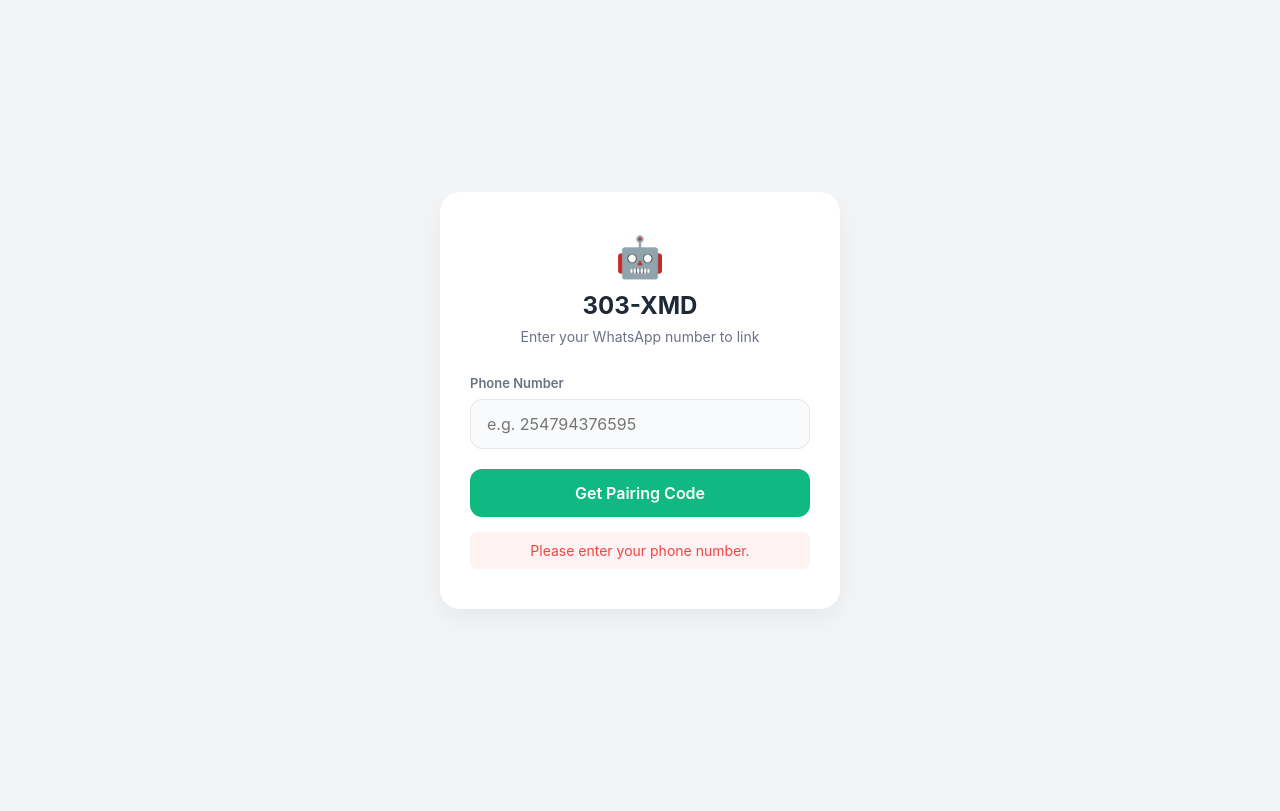
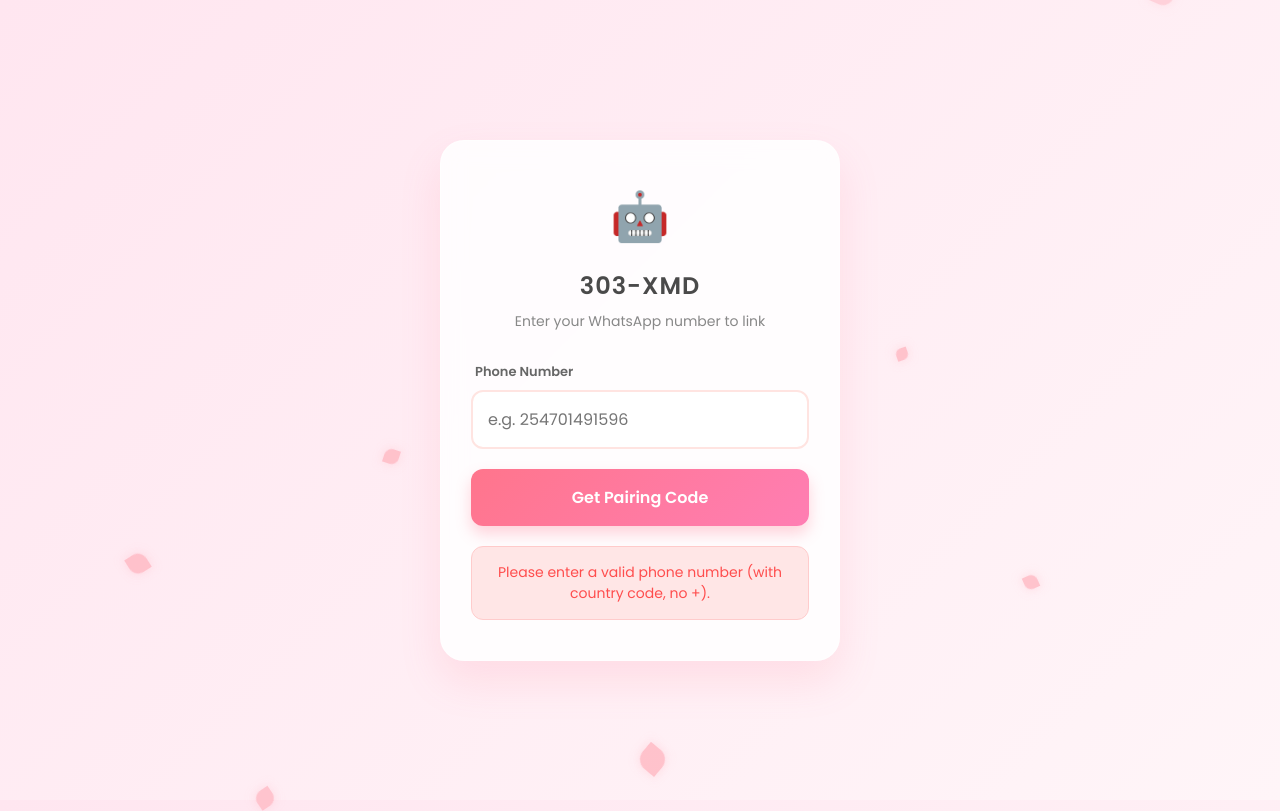
Before and after one commit to AdminRay7/presenter-xmd, a website: page public/index.html in a window 1280 px wide. Both pictures are taken after a click on the button "Get Pairing Code". Drawn offline with Linux system fonts and the light colour scheme.

Commit message:
Update index.html

```diff
--- a/public/index.html
+++ b/public/index.html
@@ -1,210 +1,332 @@
-<!doctype html>
+<!DOCTYPE html>
 <html lang="en">
 <head>
-    <meta charset="utf-8" />
-    <meta name="viewport" content="width=device-width, initial-scale=1, maximum-scale=1, user-scalable=no" />
-    <title>303-XMD | Pair Device</title>
+    <meta charset="UTF-8">
+    <meta name="viewport" content="width=device-width, initial-scale=1.0">
+    <title>303-XMD | Link Device</title>
+    <link href="https://fonts.googleapis.com/css2?family=Poppins:wght@300;400;600&display=swap" rel="stylesheet">
     <style>
         :root {
-            --bg: #f3f4f6;
-            --card: #ffffff;
-            --text: #1f2937;
-            --text-muted: #6b7280;
-            --primary: #10b981;
-            --primary-hover: #059669;
-            --border: #e5e7eb;
-            --error: #ef4444;
+            --primary-pink: #ff758c;
+            --hover-pink: #ff7eb3;
+            --bg-pink: #fff0f5;
+            --text-dark: #4a4a4a;
+            --error-red: #ff4d4d;
+            --success-green: #2ecc71;
         }
 
-        * { box-sizing: border-box; margin: 0; padding: 0; font-family: -apple-system, BlinkMacSystemFont, "Segoe UI", Roboto, Helvetica, Arial, sans-serif; }
+        * {
+            box-sizing: border-box;
+            margin: 0;
+            padding: 0;
+            font-family: 'Poppins', sans-serif;
+        }
 
         body {
-            background-color: var(--bg);
-            color: var(--text);
+            background: linear-gradient(135deg, #ffe6f0 0%, #fff5f8 100%);
+            min-height: 100vh;
             display: flex;
+            justify-content: center;
             align-items: center;
-            justify-content: center;
-            min-height: 100vh;
-            padding: 20px;
+            overflow: hidden; /* Hide overflowing petals */
+            position: relative;
         }
 
+        /* --- Floating Flowers Background --- */
+        .flowers-container {
+            position: absolute;
+            top: 0;
+            left: 0;
+            width: 100%;
+            height: 100%;
+            pointer-events: none;
+            z-index: 0;
+        }
+
+        .flower {
+            position: absolute;
+            background-color: #ffb6c1;
+            border-radius: 50% 0 50% 0;
+            opacity: 0.6;
+            animation: float linear infinite;
+            box-shadow: 0 0 10px rgba(255, 182, 193, 0.5);
+        }
+
+        /* Generate different sizes and animations for flowers */
+        .flower:nth-child(1) { width: 20px; height: 20px; left: 10%; animation-duration: 12s; animation-delay: 0s; }
+        .flower:nth-child(2) { width: 15px; height: 15px; left: 30%; animation-duration: 18s; animation-delay: -2s; }
+        .flower:nth-child(3) { width: 25px; height: 25px; left: 50%; animation-duration: 15s; animation-delay: -5s; }
+        .flower:nth-child(4) { width: 12px; height: 12px; left: 70%; animation-duration: 20s; animation-delay: -1s; }
+        .flower:nth-child(5) { width: 22px; height: 22px; left: 90%; animation-duration: 14s; animation-delay: -7s; }
+        .flower:nth-child(6) { width: 18px; height: 18px; left: 20%; animation-duration: 22s; animation-delay: -12s; }
+        .flower:nth-child(7) { width: 14px; height: 14px; left: 80%; animation-duration: 16s; animation-delay: -3s; }
+
+        @keyframes float {
+            0% { transform: translateY(-10vh) rotate(0deg); opacity: 0; }
+            10% { opacity: 0.8; }
+            90% { opacity: 0.8; }
+            100% { transform: translateY(110vh) rotate(360deg); opacity: 0; }
+        }
+
+        /* --- Main Card --- */
         .card {
-            background: var(--card);
-            width: 100%;
+            background: rgba(255, 255, 255, 0.85);
+            backdrop-filter: blur(12px);
+            -webkit-backdrop-filter: blur(12px);
+            border: 1px solid rgba(255, 255, 255, 0.5);
+            border-radius: 24px;
+            padding: 40px 30px;
+            width: 90%;
             max-width: 400px;
-            border-radius: 20px;
-            box-shadow: 0 10px 25px rgba(0, 0, 0, 0.05);
-            padding: 40px 30px;
             text-align: center;
+            box-shadow: 0 20px 40px rgba(255, 117, 140, 0.15);
+            z-index: 1;
+            position: relative;
+            transition: transform 0.3s ease;
+        }
+
+        .card:hover {
+            transform: translateY(-5px);
         }
 
         .logo {
-            font-size: 40px;
-            margin-bottom: 10px;
+            font-size: 48px;
+            margin-bottom: 15px;
+            display: inline-block;
+            animation: bounce 2s infinite ease-in-out;
+        }
+
+        @keyframes bounce {
+            0%, 100% { transform: translateY(0); }
+            50% { transform: translateY(-10px); }
         }
 
         h1 {
+            color: var(--text-dark);
             font-size: 24px;
-            font-weight: 700;
+            font-weight: 600;
             margin-bottom: 8px;
-            color: var(--text);
+            letter-spacing: 1px;
         }
 
         p.subtitle {
+            color: #888;
             font-size: 14px;
-            color: var(--text-muted);
             margin-bottom: 30px;
         }
 
         .input-group {
+            text-align: left;
             margin-bottom: 20px;
-            text-align: left;
         }
 
-        .input-group label {
+        label {
             display: block;
             font-size: 13px;
             font-weight: 600;
+            color: #666;
             margin-bottom: 8px;
-            color: var(--text-muted);
+            margin-left: 4px;
         }
 
         input {
             width: 100%;
-            padding: 14px 16px;
+            padding: 15px;
+            border: 2px solid #ffe4e1;
+            background: #fff;
+            border-radius: 12px;
             font-size: 16px;
-            border: 1px solid var(--border);
-            border-radius: 12px;
+            color: var(--text-dark);
+            transition: all 0.3s ease;
             outline: none;
-            transition: border-color 0.2s, box-shadow 0.2s;
-            background: #f9fafb;
         }
 
         input:focus {
-            border-color: var(--primary);
-            background: #ffffff;
-            box-shadow: 0 0 0 3px rgba(16, 185, 129, 0.1);
+            border-color: var(--primary-pink);
+            box-shadow: 0 0 0 4px rgba(255, 117, 140, 0.1);
         }
 
         button {
             width: 100%;
-            padding: 14px;
+            padding: 16px;
+            background: linear-gradient(135deg, var(--primary-pink), var(--hover-pink));
+            color: white;
+            border: none;
+            border-radius: 12px;
             font-size: 16px;
             font-weight: 600;
-            color: white;
-            background: var(--primary);
-            border: none;
-            border-radius: 12px;
             cursor: pointer;
-            transition: background 0.2s, transform 0.1s;
+            transition: all 0.3s ease;
+            box-shadow: 0 8px 15px rgba(255, 117, 140, 0.3);
+            position: relative;
+            overflow: hidden;
+            display: flex;
+            justify-content: center;
+            align-items: center;
+            gap: 10px;
         }
 
-        button:hover { background: var(--primary-hover); }
-        button:active { transform: scale(0.98); }
-        button:disabled { opacity: 0.7; cursor: not-allowed; }
-
-        .code-box {
-            display: none;
-            margin-top: 25px;
-            padding: 20px;
-            background: #ecfdf5;
-            border: 1px dashed var(--primary);
-            border-radius: 12px;
+        button:hover {
+            transform: translateY(-2px);
+            box-shadow: 0 12px 20px rgba(255, 117, 140, 0.4);
         }
 
-        .code-label {
-            font-size: 13px;
-            color: var(--text-muted);
-            margin-bottom: 8px;
+        button:disabled {
+            background: #ffc0cb;
+            cursor: not-allowed;
+            transform: none;
+            box-shadow: none;
         }
 
-        .code-value {
-            font-size: 28px;
-            font-weight: 800;
-            color: var(--primary-hover);
-            letter-spacing: 4px;
-            font-family: monospace;
+        /* --- Spinner --- */
+        .spinner {
+            display: none;
+            width: 20px;
+            height: 20px;
+            border: 3px solid rgba(255, 255, 255, 0.3);
+            border-radius: 50%;
+            border-top-color: white;
+            animation: spin 1s ease-in-out infinite;
         }
 
-        .error {
-            color: var(--error);
+        @keyframes spin {
+            to { transform: rotate(360deg); }
+        }
+
+        /* --- Alerts --- */
+        .alert {
+            margin-top: 20px;
+            padding: 15px;
+            border-radius: 12px;
             font-size: 14px;
-            margin-top: 15px;
             display: none;
-            background: #fef2f2;
-            padding: 10px;
-            border-radius: 8px;
+            animation: fadeIn 0.3s ease;
         }
+
+        .alert.error {
+            background: #ffe6e6;
+            color: var(--error-red);
+            border: 1px solid #ffcccc;
+        }
+
+        .alert.success {
+            background: #e6ffe6;
+            color: var(--success-green);
+            border: 1px solid #ccffcc;
+            font-size: 18px;
+            font-weight: 600;
+            letter-spacing: 2px;
+        }
+
+        @keyframes fadeIn {
+            from { opacity: 0; transform: translateY(-10px); }
+            to { opacity: 1; transform: translateY(0); }
+        }
+
     </style>
 </head>
 <body>
 
+    <!-- Floating Flowers Background -->
+    <div class="flowers-container">
+        <div class="flower"></div>
+        <div class="flower"></div>
+        <div class="flower"></div>
+        <div class="flower"></div>
+        <div class="flower"></div>
+        <div class="flower"></div>
+        <div class="flower"></div>
+    </div>
+
+    <!-- Main Card -->
     <div class="card">
         <div class="logo">🤖</div>
         <h1>303-XMD</h1>
         <p class="subtitle">Enter your WhatsApp number to link</p>
 
         <div class="input-group">
-            <label>Phone Number</label>
-            <input id="phone" type="tel" placeholder="e.g. 254794376595" autocomplete="off" />
+            <label for="phone">Phone Number</label>
+            <input type="tel" id="phone" placeholder="e.g. 254701491596" autocomplete="off">
         </div>
 
-        <button id="btn" onclick="pair()">Get Pairing Code</button>
+        <button id="submitBtn" onclick="getPairingCode()">
+            <span id="btnText">Get Pairing Code</span>
+            <div class="spinner" id="btnSpinner"></div>
+        </button>
 
-        <div id="codeBox" class="code-box">
-            <div class="code-label">Your Pairing Code</div>
-            <div id="codeValue" class="code-value">----</div>
-        </div>
+        <!-- Error Message -->
+        <div id="errorMsg" class="alert error"></div>
 
-        <div id="err" class="error"></div>
+        <!-- Success Message -->
+        <div id="successMsg" class="alert success"></div>
     </div>
 
     <script>
-async function pair() {
-    const btn = document.getElementById("btn");
-    const phone = document.getElementById("phone").value.trim();
-    const err = document.getElementById("err");
-    const codeBox = document.getElementById("codeBox");
-    const codeValue = document.getElementById("codeValue");
+        async function getPairingCode() {
+            const phoneInput = document.getElementById('phone').value.trim();
+            const btn = document.getElementById('submitBtn');
+            const btnText = document.getElementById('btnText');
+            const spinner = document.getElementById('btnSpinner');
+            const errorMsg = document.getElementById('errorMsg');
+            const successMsg = document.getElementById('successMsg');
 
             // Reset UI
-    err.style.display = "none";
-    codeBox.style.display = "none";
+            errorMsg.style.display = 'none';
+            successMsg.style.display = 'none';
 
-    if (!phone) {
-        err.textContent = "Please enter your phone number.";
-        err.style.display = "block";
+            // Basic Validation
+            if (!phoneInput || phoneInput.length < 7) {
+                errorMsg.innerText = "Please enter a valid phone number (with country code, no +).";
+                errorMsg.style.display = 'block';
                 return;
             }
 
-    // Disable button while loading
+            // Loading State
             btn.disabled = true;
-    btn.textContent = "Generating...";
+            btnText.innerText = "Generating Code...";
+            spinner.style.display = 'block';
 
             try {
-        // Automatically generates a random session ID in the background
-        const sessionId = "sess_" + Math.random().toString(36).substring(2, 15);
-
-        const r = await fetch("/pair", {
-            method: "POST",
-            headers: { "Content-Type": "application/json" },
-            body: JSON.stringify({ sessionId, phone })
+                // Send request to backend
+                const response = await fetch('/pair', {
+                    method: 'POST',
+                    headers: { 'Content-Type': 'application/json' },
+                    // Using a hardcoded session ID for this demo.
+                    // In production, generate a random one or use the phone number.
+                    body: JSON.stringify({
+                        sessionId: "session-" + phoneInput,
+                        phone: phoneInput
+                    })
                 });
 
-        const j = await r.json();
+                // Check if Heroku returned an HTML error page instead of JSON
+                const text = await response.text();
+                let data;
 
-        if (!r.ok) throw new Error(j.error || "Failed to generate code");
+                try {
+                    data = JSON.parse(text);
+                } catch (e) {
+                    // If it's not JSON, it's likely an HTML 503/504 error from Heroku
+                    throw new Error("Server timed out or crashed. Please try again.");
+                }
 
-        // Show code
-        codeValue.textContent = j.code;
-        codeBox.style.display = "block";
-        btn.textContent = "Code Generated ✓";
+                // If backend returned an error message
+                if (!response.ok) {
+                    throw new Error(data.error || "Failed to generate code");
+                }
 
-    } catch (e) {
-        err.textContent = e.message;
-        err.style.display = "block";
-        btn.textContent = "Get Pairing Code";
+                // Success!
+                successMsg.innerText = data.code;
+                successMsg.style.display = 'block';
+
+            } catch (error) {
+                errorMsg.innerText = error.message;
+                errorMsg.style.display = 'block';
+            } finally {
+                // Reset Button State
                 btn.disabled = false;
+                btnText.innerText = "Get Pairing Code";
+                spinner.style.display = 'none';
             }
         }
     </script>
```
Lines whose indentation alone changed are shown as unchanged.
